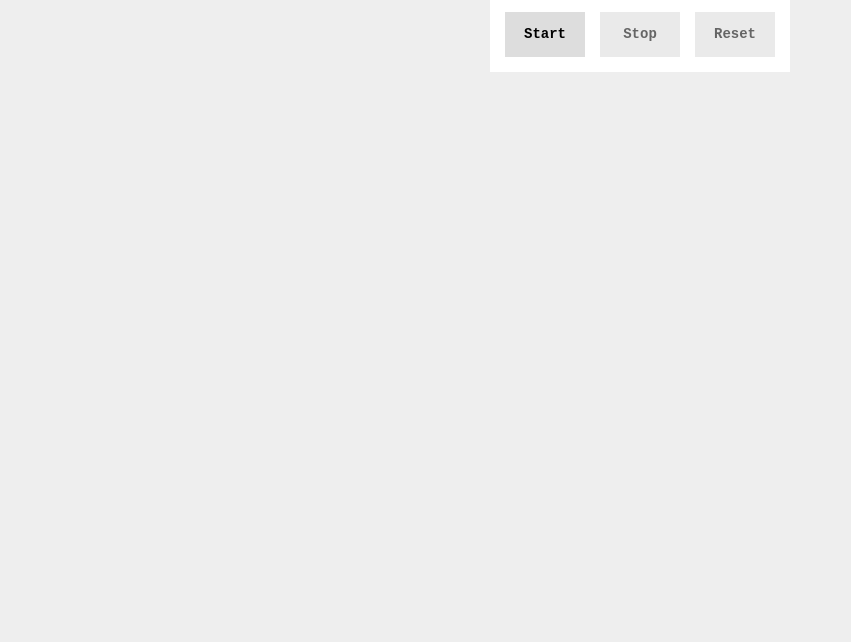
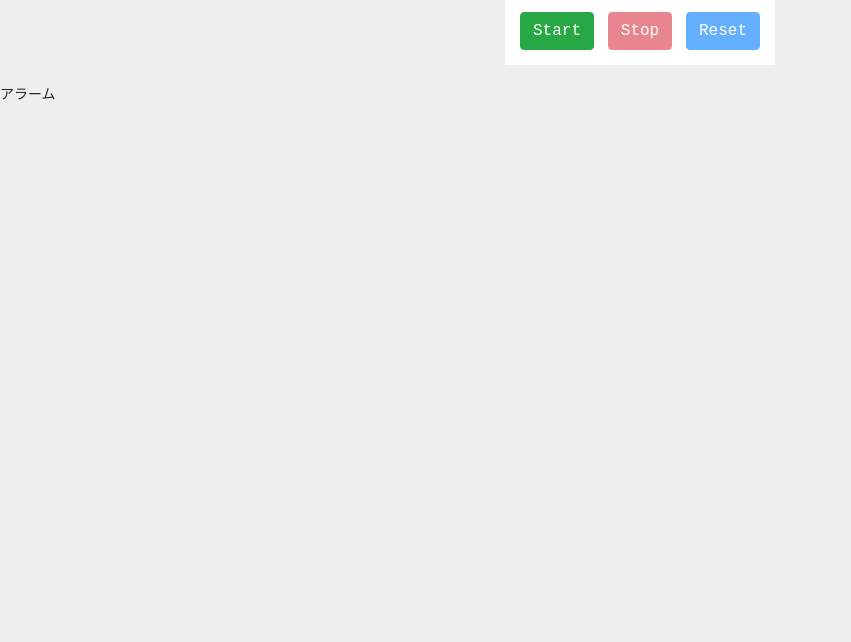
Before and after one commit to ogu-rep/stop-watch, a plain HTML site: page index.html in a window 1280 px wide. Shown: the part 158-800 px from the top of the page, without its empty margins (0-851 px from the left). Drawn offline with nearby package versions, Linux system fonts and the light colour scheme.

Commit message:
Add bootstrap and audio

```diff
--- a/index.html
+++ b/index.html
@@ -2,18 +2,30 @@
 <html>
   <head>
     <meta charset="utf-8">
+    <meta name="viewport" content="width=device-width, initial-scale=1, shrink-to-fit=no">
     <title>Stopwatch</title>
-    <link rel="stylesheet" href="styles.css">
+    <link rel="stylesheet" href="https://stackpath.bootstrapcdn.com/bootstrap/4.3.1/css/bootstrap.min.css" integrity="sha384-ggOyR0iXCbMQv3Xipma34MD+dH/1fQ784/j6cY/iJTQUOhcWr7x9JvoRxT2MZw1T" crossorigin="anonymous">
+    <link rel="stylesheet" href="styles/styles.css">
   </head>
   <body>
     <div class="container">
       <div id="timer">00:00.000</div>
       <div class="controls">
-        <div class="btn" id="start">Start</div>
-        <div class="btn" id="stop" >Stop</div>
-        <div class="btn" id="reset">Reset</div>
+        <div class="btn btn-success" id="start">Start</div>
+        <div class="btn btn-danger" id="stop" >Stop</div>
+        <div class="btn btn-primary" id="reset">Reset</div>
       </div>
       <script src="js/main.js"></script>
     </div>
+
+    <p><a onClick="sound()">アラーム</a></p>
+
+    <audio id="sound-file" preload="auto">
+      <source src="sources/Clock-Alarm05-1.mp3">
+    </audio>
+
+    <script src="https://code.jquery.com/jquery-3.3.1.slim.min.js" integrity="sha384-q8i/X+965DzO0rT7abK41JStQIAqVgRVzpbzo5smXKp4YfRvH+8abtTE1Pi6jizo" crossorigin="anonymous"></script>
+    <script src="https://cdnjs.cloudflare.com/ajax/libs/popper.js/1.14.7/umd/popper.min.js" integrity="sha384-UO2eT0CpHqdSJQ6hJty5KVphtPhzWj9WO1clHTMGa3JDZwrnQq4sF86dIHNDz0W1" crossorigin="anonymous"></script>
+    <script src="https://stackpath.bootstrapcdn.com/bootstrap/4.3.1/js/bootstrap.min.js" integrity="sha384-JjSmVgyd0p3pXB1rRibZUAYoIIy6OrQ6VrjIEaFf/nJGzIxFDsf4x0xIM+B07jRM" crossorigin="anonymous"></script>
   </body>
 </html>
--- a/js/main.js
+++ b/js/main.js
@@ -72,4 +72,8 @@
     timer.textContent = '00:00.000' ;
     elapsedTime = 0;
   });
+
+  function sound() {
+    document.getElementById('sound-file').play();
+  }
 }
--- a/styles.css
+++ b/styles/styles.css
@@ -20,7 +20,7 @@ body {
   margin-bottom: 15px;
 }
 
-.btn {
+/* .btn {
   width: 80px;
   height: 45px;
   line-height: 45px;
@@ -28,7 +28,7 @@ body {
   font-weight: bold;
   cursor: pointer;
   user-select: none;
-}
+} */
 
 .controls {
   display: flex;
```
Also changed, not shown: 1 other file.
